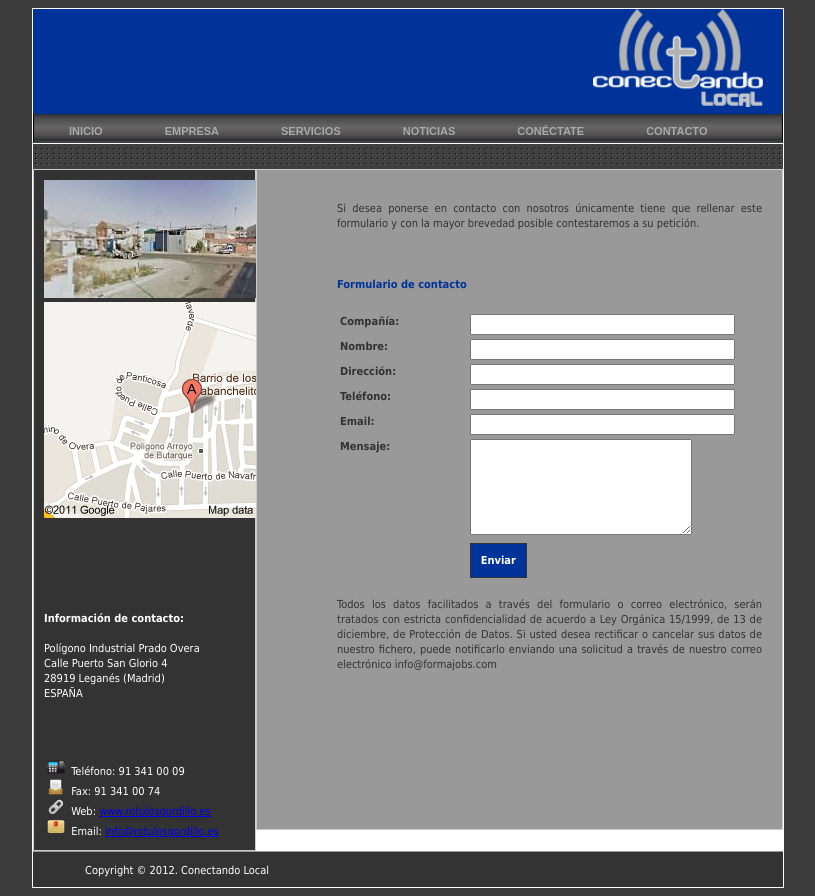
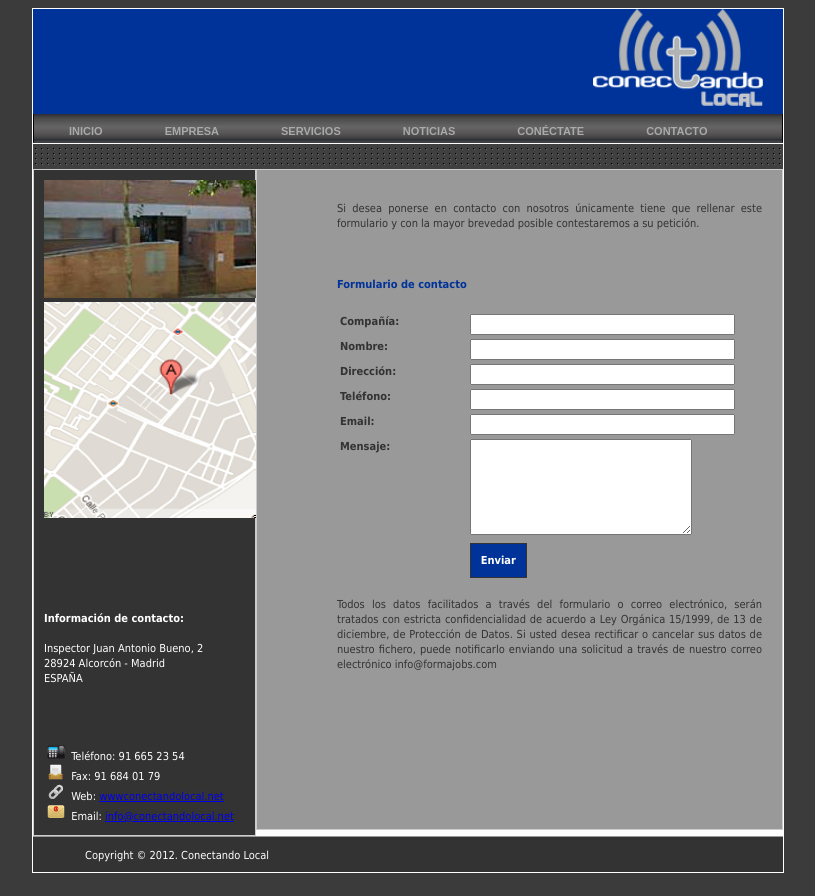
Before and after one commit to pdgarcia/conectando, a CodeIgniter app: page /conectando/index.php/contacto/send in a window 1280 px wide. Shown: the whole page, without its empty margins (232-1047 px from the left). After the commit the page ends 873 px from the top, so only its background shows below. Run offline with CodeIgniter, Linux system fonts and the light colour scheme.

Commit message:
update información de contacto

```diff
--- a/application/views/contacto_view.php
+++ b/application/views/contacto_view.php
@@ -1,21 +1,20 @@
 <div id="barrita"></div>
 <div id="contenido">
   <div id="col1">
-    <a href="http://maps.google.es/maps/place?q=Calle+Puerto+San+Glorio+4&amp;hl=es&amp;ftid=0xd422769e1b890ad:0x130340f39ef42b70" target="_blank">
+    <a href="http://maps.google.com/maps?q=Calle+del+Inspector+Juan+Antonio+Bueno,+2,+Alcorc%C3%B3n,+Spain&hl=en&ie=UTF8&ll=40.345121,-3.806752&spn=0.007793,0.016512&sll=40.304976,-3.732677&sspn=0.249516,0.528374&oq=Inspector+Juan+Antonio+Bueno,+2+&t=m&hnear=Calle+del+Inspector+Juan+Antonio+Bueno,+2,+28924+Alcorc%C3%B3n,+Madrid,+Comunidad+de+Madrid,+Spain&z=17" target="_blank">
       <img src="<?php echo base_url('images/local.jpg'); ?>" width="300" height="118" alt="Local"><img src="<?php echo base_url('images/mapa.png'); ?>" width="296" height="216" alt="Mapa"></a>
       <br /><br /><br /><br /><br /><br />
     <h6>Información de contacto:</h6>
     <p>
-      <span class="blanco">Polígono Industrial Prado Overa<br />
-      Calle Puerto San Glorio 4<br />
-      28919 Leganés (Madrid)<br />
+      <span class="blanco"> Inspector Juan Antonio Bueno, 2<br />
+      28924 Alcorcón - Madrid<br />
       ESPAÑA<br /></span>
     </p><br /><br />
     <p>
-      <span class="blanco"><span><img src="<?php echo base_url('images/ico-phone.png'); ?>" alt="Phone" width="20" height="16" hspace="2"> Teléfono:</span> 91 341 00 09<br />
-      <span><img src="<?php echo base_url('images/ico-fax.png'); ?>" alt="Fax" width="20" height="16" hspace="2"> Fax:</span> 91 341 00 74<br />
-      <span><img src="<?php echo base_url('images/ico-website.png'); ?>" alt="WWW Link" width="20" height="16" hspace="2"> Web:</span> <a href="http://www.rotulosgordillo.es">www.rotulosgordillo.es</a><br />
-      <span><img src="<?php echo base_url('images/ico-email.png'); ?>" alt="Email" width="20" height="16" hspace="2"> Email:</span> <a href="mailto:info@rotulosgordillo.es">info@rotulosgordillo.es</a><br /></span>
+      <span class="blanco"><span><img src="<?php echo base_url('images/ico-phone.png'); ?>" alt="Phone" width="20" height="16" hspace="2"> Teléfono:</span> 91 665 23 54<br />
+      <span><img src="<?php echo base_url('images/ico-fax.png'); ?>" alt="Fax" width="20" height="16" hspace="2"> Fax:</span> 91 684 01 79<br />
+      <span><img src="<?php echo base_url('images/ico-website.png'); ?>" alt="WWW Link" width="20" height="16" hspace="2"> Web:</span> <a href="http://www.formaeduca.com">wwwconectandolocal.net</a><br />
+      <span><img src="<?php echo base_url('images/ico-email.png'); ?>" alt="Email" width="20" height="16" hspace="2"> Email:</span> <a href="mailto:info@conectandolocal.net">info@conectandolocal.net</a><br /></span>
     </p>
   </div>
   <div id="col2">
```
Also changed, not shown: application/views/includes/header.php (+11 -1 lines), application/views/noticia_view.php (+10 -2 lines), images/local.jpg, images/localant.jpg (added), images/mapa.png, images/mapaant.png (added).
